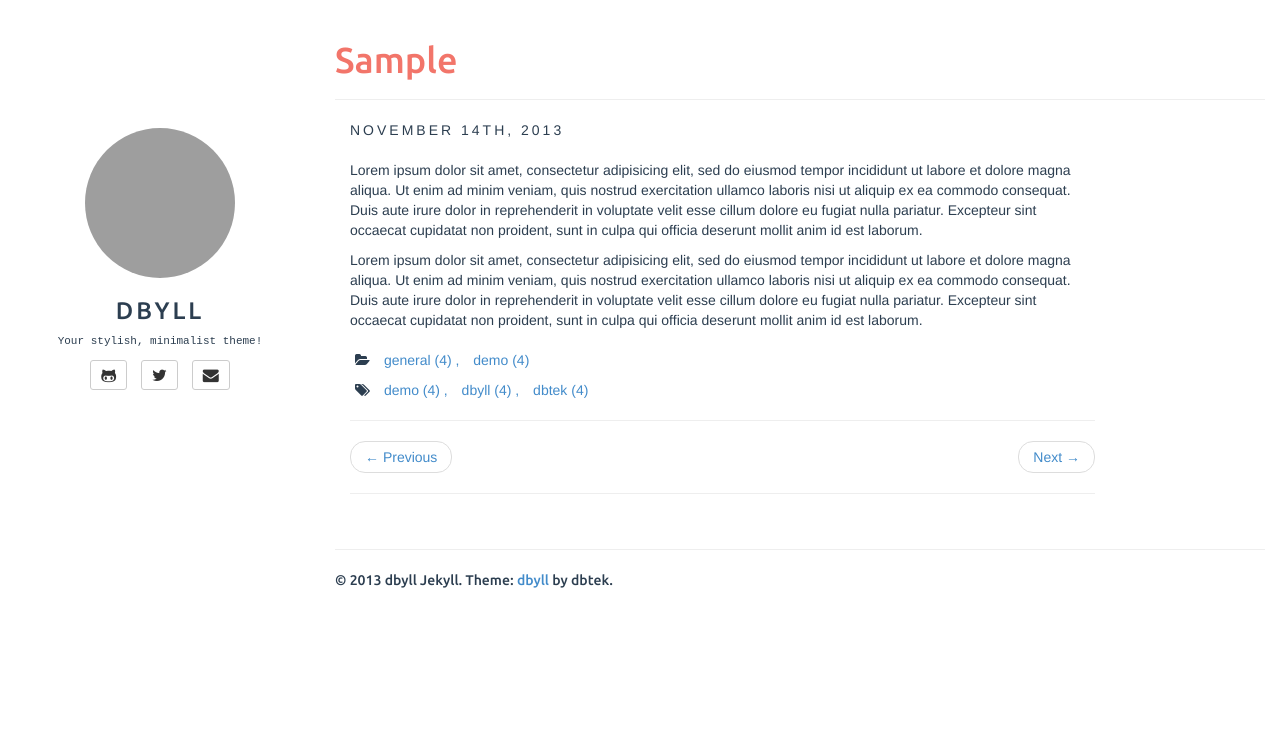
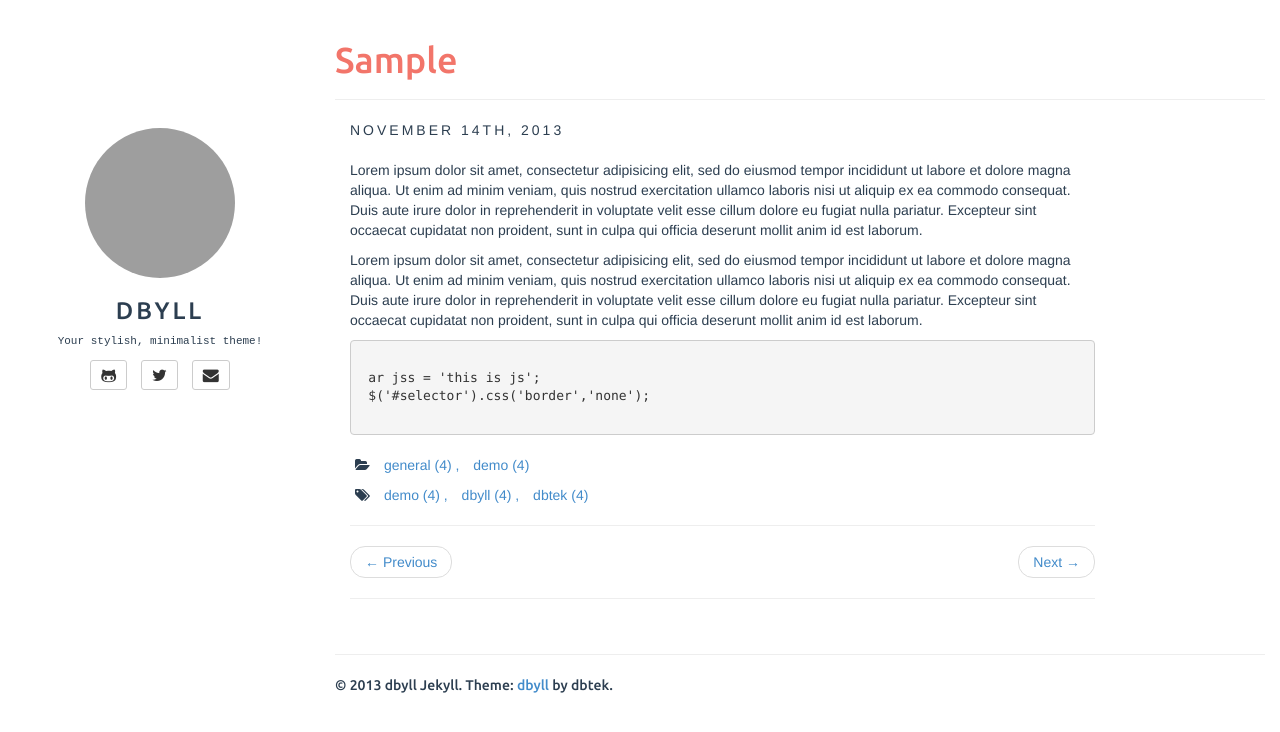
Before and after one commit to dbtek/dbyll, a Jekyll site: the page built from _posts/2013-11-14-sample.md, in a window 1280 px wide. Shown: the top 732 px of the page. Built offline with Jekyll 4.4.1, drawn with Linux system fonts in a browser that asks for light colours; grey boxes are pictures that could not be loaded.

Commit message:
syntax highlighter: google-code-prettify added

```diff
--- a/_includes/default.html
+++ b/_includes/default.html
@@ -16,6 +16,7 @@
 
 		</div>
 
+
 	<script type="text/javascript" src="{{ site.BASE_PATH }}assets/resources/jquery/jquery.min.js"></script>
 	<script type="text/javascript" src="{{ site.BASE_PATH }}assets/resources/bootstrap/js/bootstrap.min.js"></script>
 	<script type="text/javascript" src="{{ site.BASE_PATH }}assets/js/app.js"></script>
--- a/_includes/header.html
+++ b/_includes/header.html
@@ -17,6 +17,7 @@
 <link href="{{ site.BASE_PATH }}assets/resources/font-awesome/css/font-awesome.min.css" rel="stylesheet">
 <link href="{{ site.BASE_PATH }}assets/css/style.css" rel="stylesheet">
 
+<script src="https://google-code-prettify.googlecode.com/svn/loader/run_prettify.js"></script>
 <!-- Le fav and touch icons -->
 <!-- Update these with your own images
 <link rel="shortcut icon" href="images/favicon.ico">
--- a/_posts/2013-11-14-sample.md
+++ b/_posts/2013-11-14-sample.md
@@ -9,3 +9,10 @@
 Lorem ipsum dolor sit amet, consectetur adipisicing elit, sed do eiusmod tempor incididunt ut labore et dolore magna aliqua. Ut enim ad minim veniam, quis nostrud exercitation ullamco laboris nisi ut aliquip ex ea commodo consequat. Duis aute irure dolor in reprehenderit in voluptate velit esse cillum dolore eu fugiat nulla pariatur. Excepteur sint occaecat cupidatat non proident, sunt in culpa qui officia deserunt mollit anim id est laborum.
 
 Lorem ipsum dolor sit amet, consectetur adipisicing elit, sed do eiusmod tempor incididunt ut labore et dolore magna aliqua. Ut enim ad minim veniam, quis nostrud exercitation ullamco laboris nisi ut aliquip ex ea commodo consequat. Duis aute irure dolor in reprehenderit in voluptate velit esse cillum dolore eu fugiat nulla pariatur. Excepteur sint occaecat cupidatat non proident, sunt in culpa qui officia deserunt mollit anim id est laborum.
+
+<pre class="prettyprint">
+<code>
+ ar jss = 'this is js';
+ $('#selector').css('border','none');
+</code>
+</pre>
```
